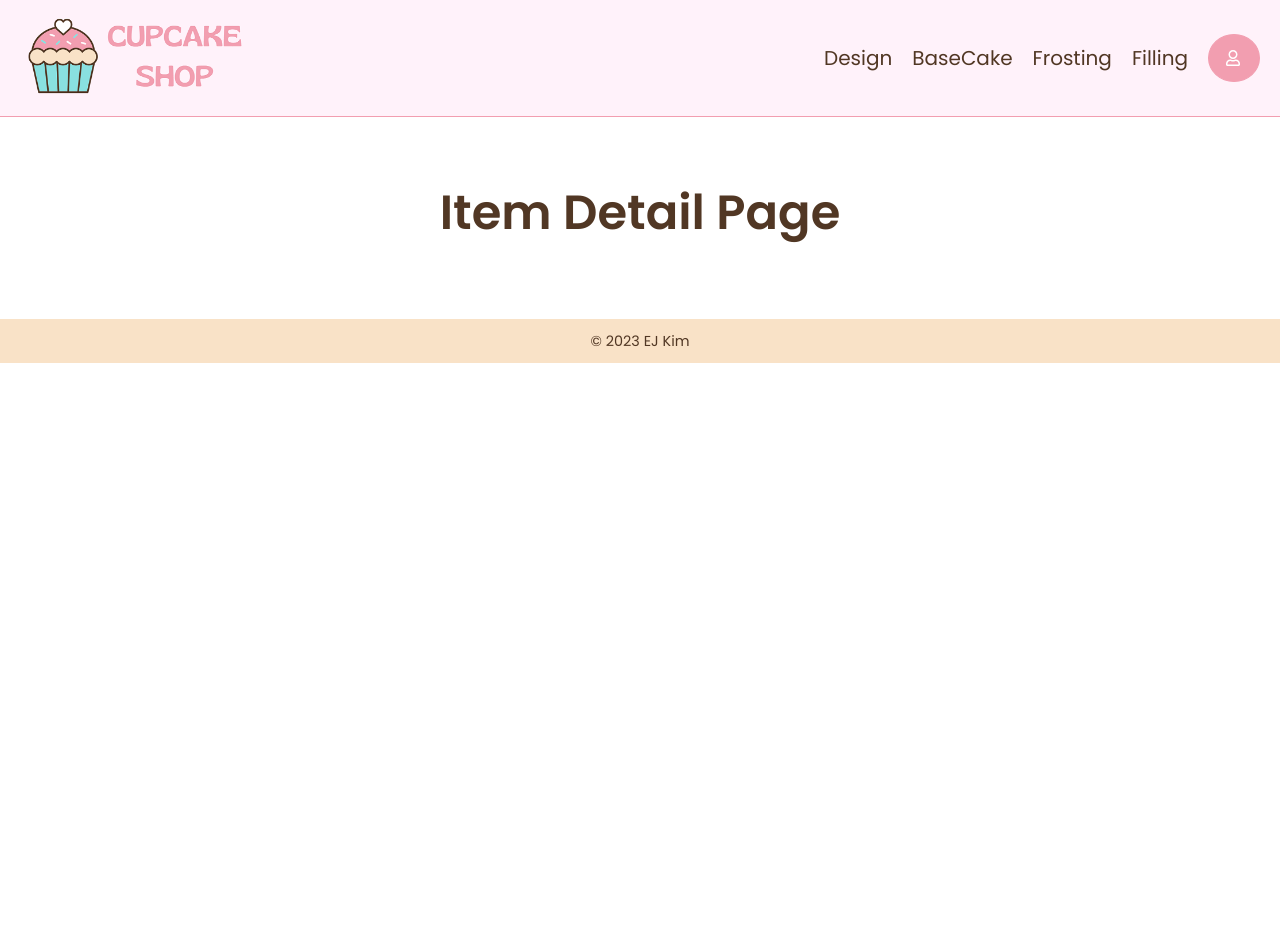
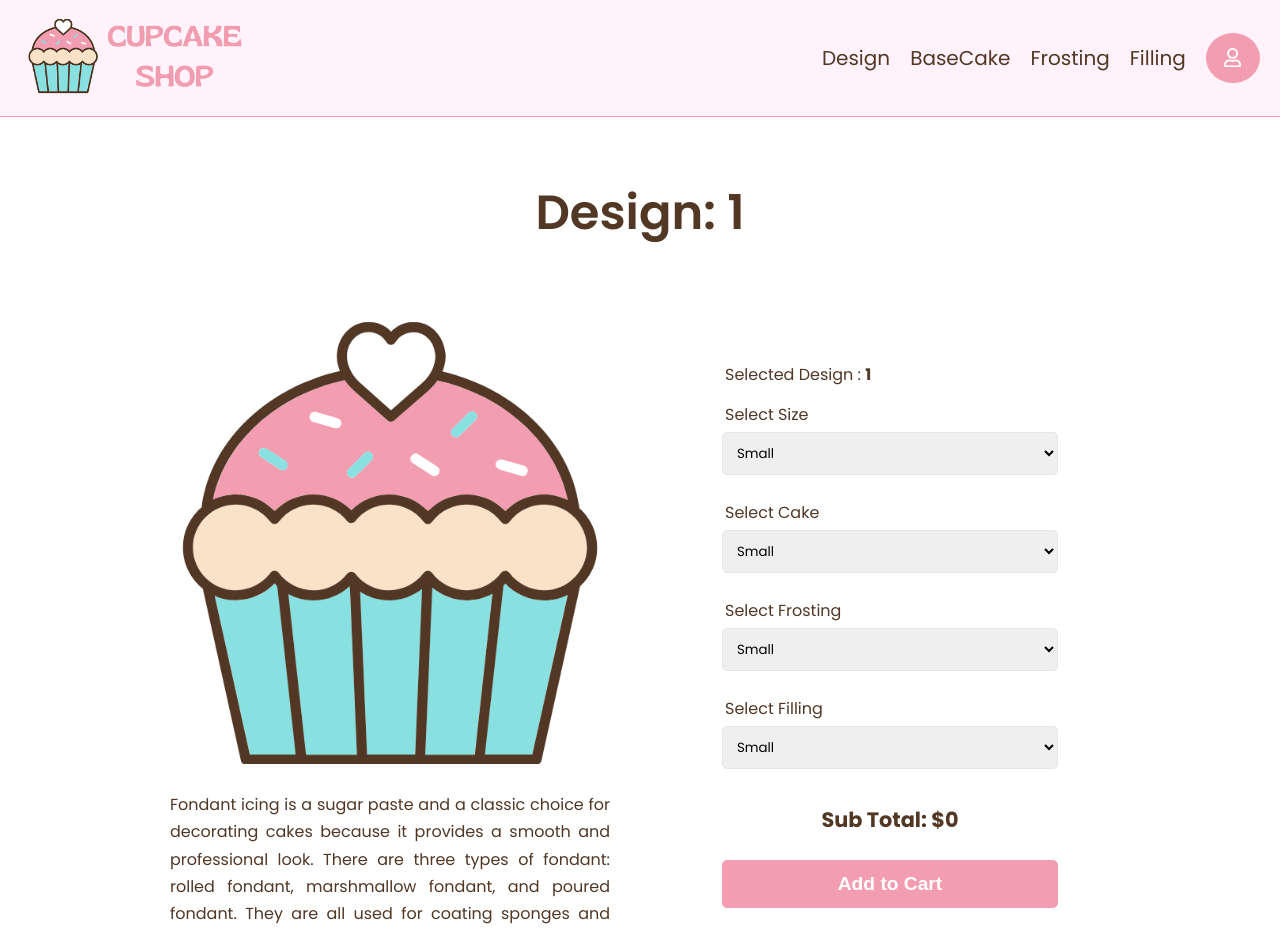
Before and after one commit to ejkim000/cupcake-shop, a React (Vite) app in the folder frontend/: page /item-detail/1 in a window 1280 px wide. Shown: the top 931 px of the page. Before the commit the page ends 800 px from the top, so only its background shows below. Built offline with nearby package versions, Linux system fonts and the light colour scheme.

Commit message:
item detail page

```diff
--- /dev/null
+++ b/frontend/components/AddToCartForm.jsx
@@ -0,0 +1,85 @@
+import React, { useEffect, useState } from 'react';
+import { useParams } from 'react-router-dom';
+
+function AddToCartForm() {
+  const { id } = useParams();
+
+
+  const [formData, setFormData] = useState({
+    design: id,
+    size: '',
+    cake: '',
+    frosting: '',
+    filling: '',
+  });
+  const [subTotal, setSubTotal] = useState(0);
+
+  const onSubmit = (e) => {
+    e.preventDeafault();
+  };
+
+  const onChange = (e) => {
+    setFormData((prev) => ({
+      ...prev,
+      [e.target.name]: e.target.value,
+    }));
+  };
+
+  useEffect(() => {
+    console.log(formData, subTotal);
+  }, [formData, subTotal]);
+
+  return (
+    <section className="form">
+      <form onSubmit={onSubmit}>
+        <div className="form-group">
+          <label className="form-label">
+            Selected Design : <strong>{id}</strong>
+          </label>
+        </div>
+        <div className="form-group">
+          <label className="form-label">Select Size</label>
+          <select name="size" onChange={onChange} className="form-control">
+            <option value="small">Small</option>
+            <option value="medium">Medium</option>
+            <option value="large">Large</option>
+          </select>
+        </div>
+        <div className="form-group">
+          <label className="form-label">Select Cake</label>
+          <select name="cake" onChange={onChange} className="form-control">
+            <option value="small">Small</option>
+            <option value="medium">Medium</option>
+            <option value="large">Large</option>
+          </select>
+        </div>
+        <div className="form-group">
+          <label className="form-label">Select Frosting</label>
+          <select name="frosting" onChange={onChange} className="form-control">
+            <option value="small">Small</option>
+            <option value="medium">Medium</option>
+            <option value="large">Large</option>
+          </select>
+        </div>
+        <div className="form-group">
+          <label className="form-label">Select Filling</label>
+          <select name="filling" onChange={onChange} className="form-control">
+            <option value="small">Small</option>
+            <option value="medium">Medium</option>
+            <option value="large">Large</option>
+          </select>
+        </div>
+        <div className="form-group">
+          <div className="sub-total">Sub Total: ${subTotal}</div>
+        </div>
+        <div className="form-group">
+          <button type="submit" className="btn btn-block">
+            Add to Cart
+          </button>
+        </div>
+      </form>
+    </section>
+  );
+}
+
+export default AddToCartForm;
--- /dev/null
+++ b/frontend/components/OrderForm.jsx
@@ -0,0 +1,5 @@
+function OrderForm() {
+  return <div>OrderForm</div>;
+}
+
+export default OrderForm;
--- a/frontend/pages/Home.jsx
+++ b/frontend/pages/Home.jsx
@@ -1,4 +1,10 @@
+import { useNavigate } from 'react-router-dom';
+
 function Home() {
+  const navigate = useNavigate();
+  const onClick = () => {
+    navigate('/items/design');
+  };
   return (
     <>
       <section className="heading">
@@ -11,7 +17,11 @@ function Home() {
           <h2>Anniversary</h2>
           <h2>Mother&apos;s Day</h2>
           <h2>Special Event</h2>
-          <h2><button className="btn lg center">Make Your Own Cupcake</button></h2>
+          <h2>
+            <button className="btn lg center" onClick={onClick}>
+              Make Your Own Cupcakes
+            </button>
+          </h2>
         </div>
       </section>
     </>
--- a/frontend/pages/ItemDetail.jsx
+++ b/frontend/pages/ItemDetail.jsx
@@ -1,12 +1,28 @@
+import { useParams } from 'react-router-dom';
+import AddToCartForm from '../components/AddToCartForm';
+
 function ItemDetail() {
-
+  const { id } = useParams();
   return (
     <>
-      <section className="heading">
-        <h1>Item Detail Page</h1>
+      <section className='heading'>
+      <h1>Design: {id}</h1>
       </section>
-      <section className="container-center">
-
+      <section className="item-detail">
+        <div className="detail-image">
+          <img src="../src/assets/cupcake.png" alt="cupcake" />
+          <p>
+            Fondant icing is a sugar paste and a classic choice for decorating
+            cakes because it provides a smooth and professional look. There are
+            three types of fondant: rolled fondant, marshmallow fondant, and
+            poured fondant. They are all used for coating sponges and pastries
+            but will provide slightly different results. We will be focusing on
+            rolled fondant below.
+          </p>
+        </div>
+        <div className="detail-options">
+          <AddToCartForm />
+        </div>
       </section>
     </>
   );
--- a/frontend/src/index.css
+++ b/frontend/src/index.css
@@ -104,7 +104,7 @@ nav {
   border: 1px solid #f29eb0;
   border-radius: 10px;
   padding: 10px 20px 10px 0;
-  margin-top: 2px;
+  margin-top: 3px;
   text-align: left;
 }
 .dropdown-content a {
@@ -134,7 +134,7 @@ nav {
 }
 .home-main {
   padding: 90px 30px 60px;
-  background: rgba(255, 255, 255, 0.6);
+  background: rgba(255, 255, 255, 0.7);
 }
 
 .container-center {
@@ -165,6 +165,38 @@ nav {
   height: 4rem;
 }
 
+.item-detail {
+  display: flex;
+  justify-content: center;
+  align-content: space-around;
+  align-items: center;
+  flex-direction: row;
+  flex-wrap: wrap;
+}
+
+.detail-image, .detail-options {
+  width: 50%;
+  max-width: 500px;
+  padding: 20px 10px;
+}
+
+.detail-image img {
+  max-width: 420px;
+}
+
+.detail-image p {
+  text-align: justify;
+  padding: 20px;
+}
+
+/* ADD TO CART FORM */
+
+.sub-total {
+  font-size: 1.3rem;
+  font-weight: 700;
+  text-align: center;
+  margin: 25px;
+}
 .vertical-center {
   display: flex;
   justify-content: center;
@@ -179,7 +211,7 @@ nav {
 }
 
 .form-group {
-  margin-bottom: 10px;
+  margin-bottom: 15px;
 }
 
 .form-group input,
@@ -200,12 +232,12 @@ nav {
 }
 
 .btn {
-  padding: 10px 20px;
+  padding: 12px 20px;
   border: 1px solid #f29eb0;
   border-radius: 5px;
   background: #f29eb0;
   color: #fff;
-  font-size: 16px;
+  font-size: 1.2rem;
   font-weight: 700;
   cursor: pointer;
   text-align: center;
@@ -221,7 +253,7 @@ nav {
 
 .btn.round {
   border-radius: 50%;
-  padding: 15px 10px 15px 16px;
+  padding: 14px 9px 15px 16px;
 }
 .btn.lg {
   font-size: 1.5rem;
```
